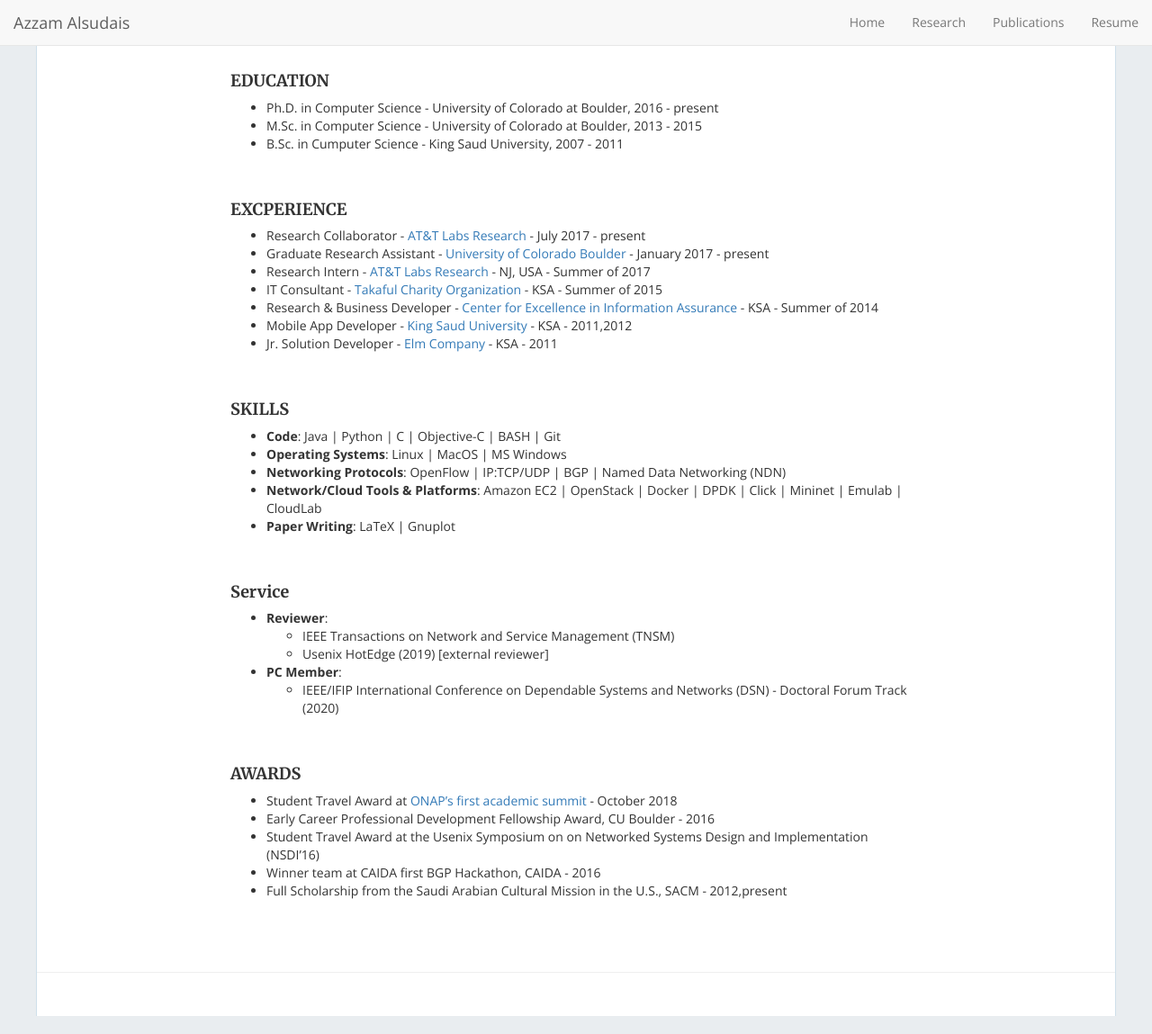
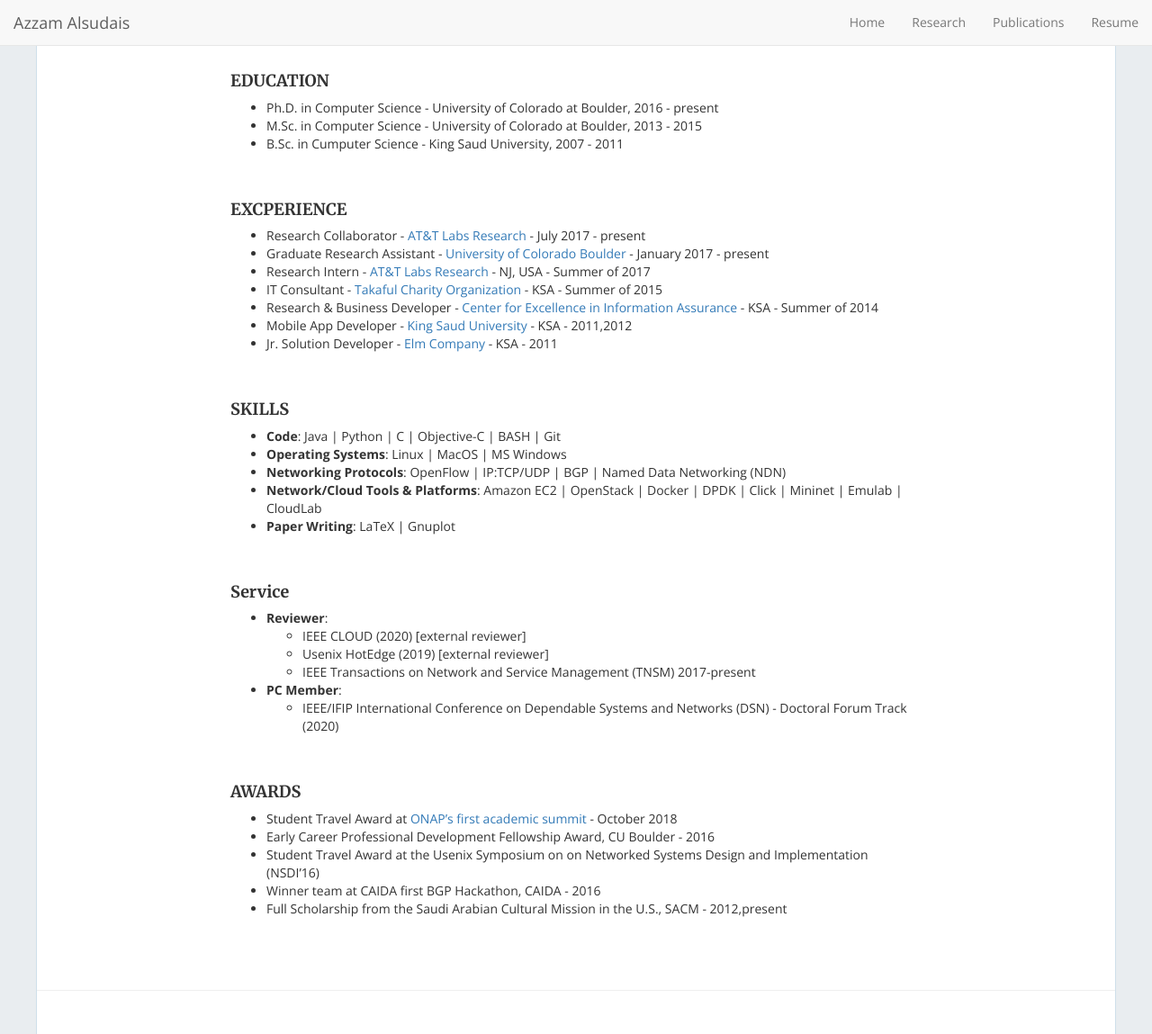
Before and after one commit to aalsudais/aalsudais.github.io, a Jekyll site: the page built from _pages/resume.md, in a window 1280 px wide and 1149 px high. Shown: the whole window at 90% size. Built offline with Jekyll 4.4.1, drawn with Linux system fonts in a browser that asks for light colours; nearby versions of some CDN libraries.

Commit message:
updated service

```diff
--- a/_pages/resume.md
+++ b/_pages/resume.md
@@ -41,8 +41,9 @@ permalink: /resume
 #### Service
 
 - **Reviewer**:
-  - IEEE Transactions on Network and Service Management (TNSM)
+  - IEEE CLOUD (2020) [external reviewer]
   - Usenix HotEdge (2019) [external reviewer]
+  - IEEE Transactions on Network and Service Management (TNSM) 2017-present
 - **PC Member**:
   - IEEE/IFIP International Conference on Dependable Systems and Networks (DSN) - Doctoral Forum Track (2020)
 
```
